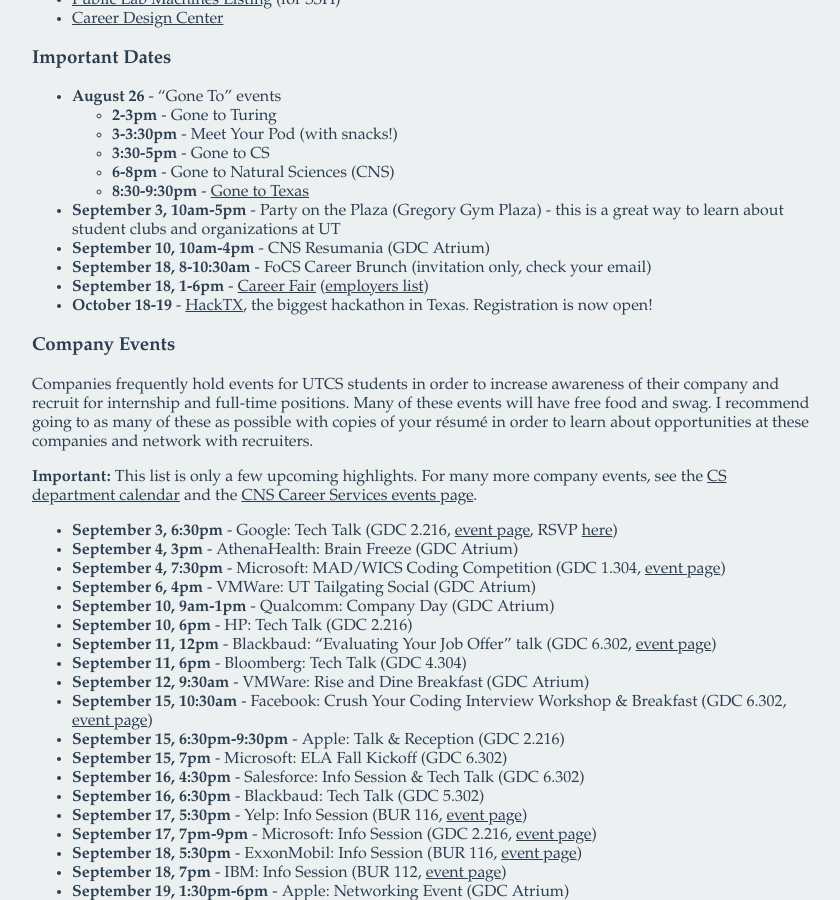
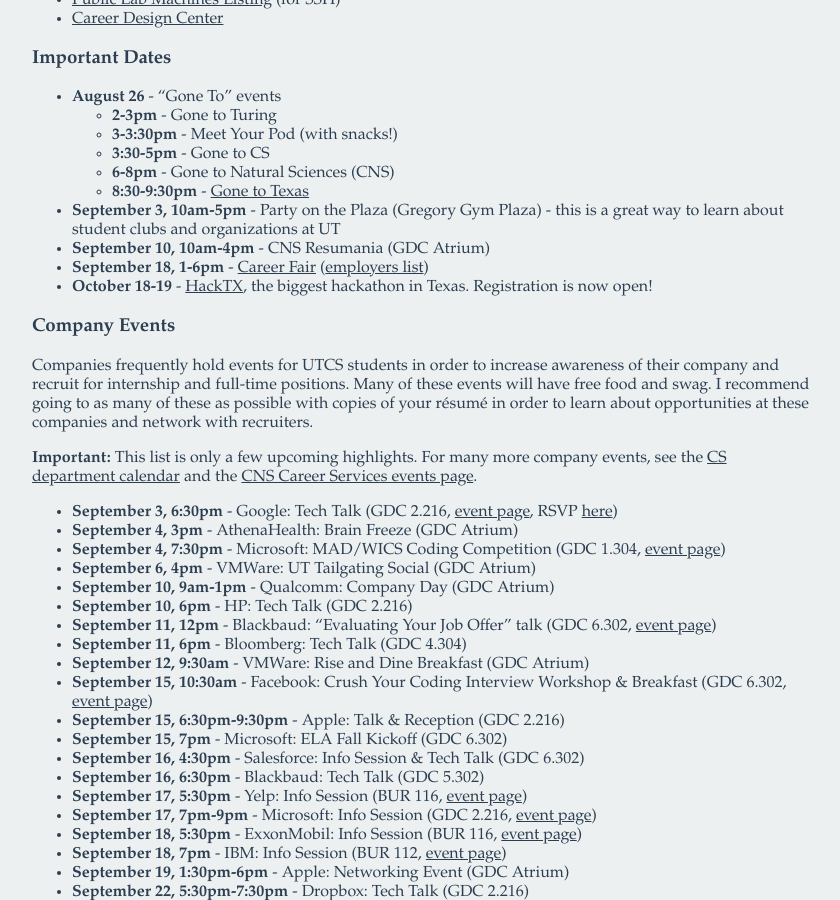
Before and after one commit to mattbroussard/mattbroussard.github.io, a Jekyll site: the page built from teaching/fall2014/pod/index.md, in a window 1280 px wide and 900 px high, scrolled down 1106 px. Shown: the whole window, without its empty margins (218-1058 px from the left). Built offline with Jekyll 4.4.1, drawn with Linux system fonts in a browser that asks for light colours; nearby versions of some CDN libraries; comment, search, counter and statistics services are not loaded.

Commit message:
removed FoCS brunch from schedule

```diff
--- a/teaching/fall2014/pod/index.md
+++ b/teaching/fall2014/pod/index.md
@@ -80,7 +80,6 @@
   - **8:30-9:30pm** - [Gone to Texas](http://events.utexas.edu/gtt)
 - **September 3, 10am-5pm** - Party on the Plaza (Gregory Gym Plaza) - this is a great way to learn about student clubs and organizations at UT
 - **September 10, 10am-4pm** - CNS Resumania (GDC Atrium)
-- **September 18, 8-10:30am** - FoCS Career Brunch (invitation only, check your email)
 - **September 18, 1-6pm** - [Career Fair](http://cns.utexas.edu/career-design-center/career-events/career-fairs) ([employers list](https://cns.utexas.edu/images/CNS/Career_Design_Center/PDFs/Fall_2014_EXPO_Registration_082814.pdf))
 - **October 18-19** - [HackTX](http://hacktx.com/), the biggest hackathon in Texas. Registration is now open!
 
```
